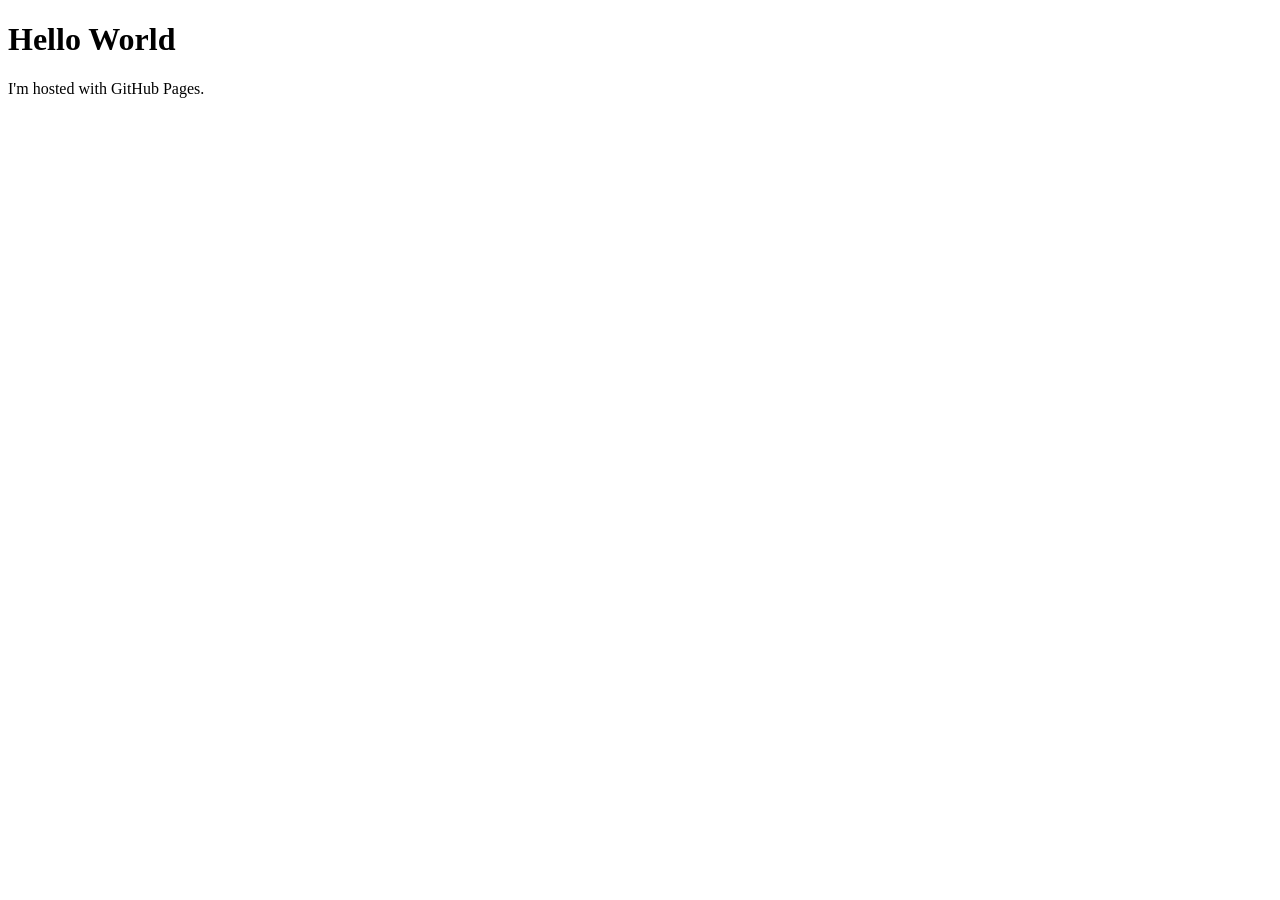
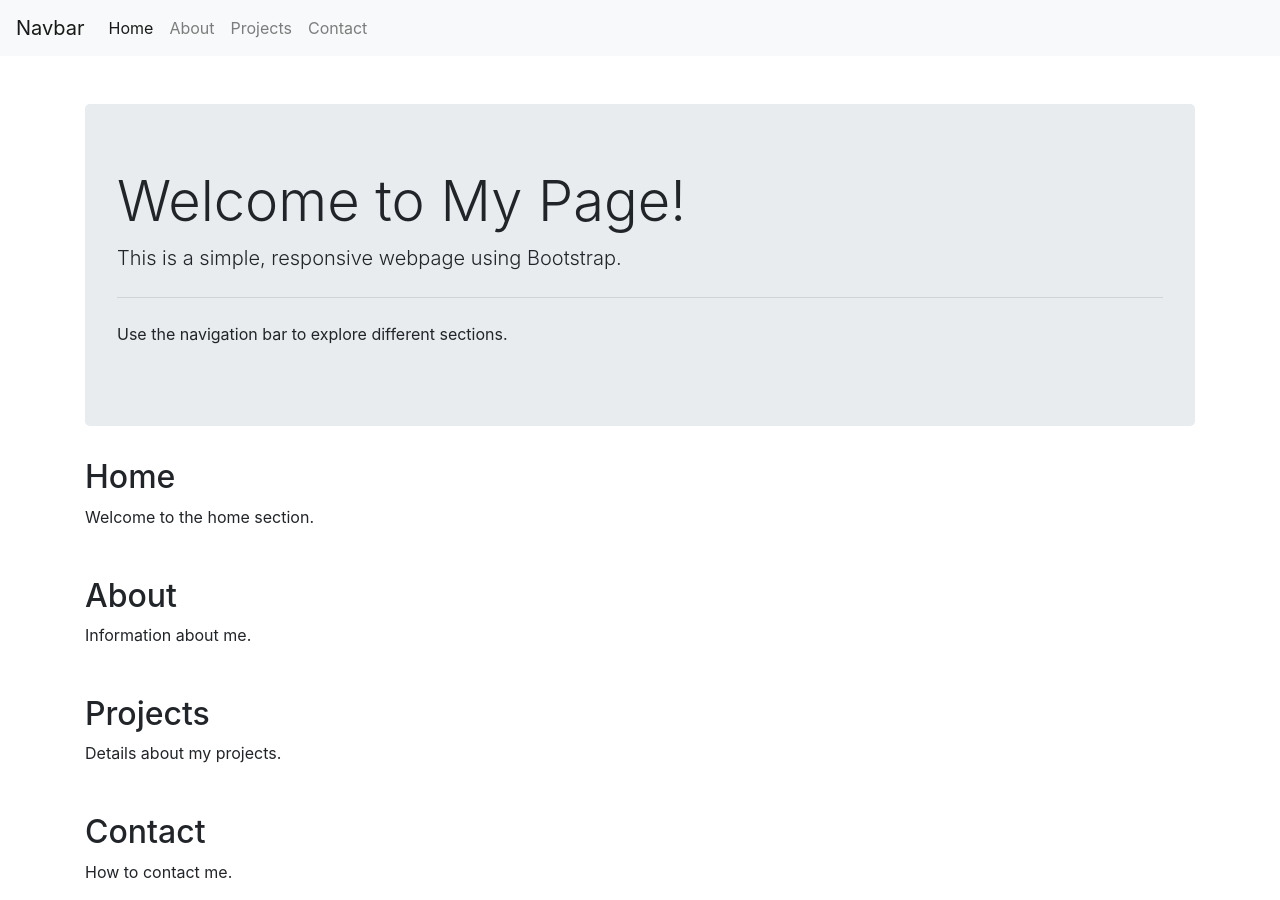
Before and after one commit to hrishabh-sobti1/hrishabh-sobti1.github.io, a plain HTML site: page index.html in a window 1280 px wide. Before the commit the page ends 800 px from the top, so only its background shows below. Drawn offline with nearby package versions, Linux system fonts and the light colour scheme.

Commit message:
Update index.html

```diff
--- a/index.html
+++ b/index.html
@@ -1,7 +1,71 @@
 <!DOCTYPE html>
-<html>
+<html lang="en">
+<head>
+    <meta charset="UTF-8">
+    <meta name="viewport" content="width=device-width, initial-scale=1.0">
+    <title>My Bootstrap Page</title>
+    <!-- Bootstrap CSS -->
+    <link href="https://maxcdn.bootstrapcdn.com/bootstrap/4.5.2/css/bootstrap.min.css" rel="stylesheet">
+</head>
 <body>
-<h1>Hello World</h1>
-<p>I'm hosted with GitHub Pages.</p>
+    <!-- Navigation Bar -->
+    <nav class="navbar navbar-expand-lg navbar-light bg-light">
+        <a class="navbar-brand" href="#">Navbar</a>
+        <button class="navbar-toggler" type="button" data-toggle="collapse" data-target="#navbarNav" aria-controls="navbarNav" aria-expanded="false" aria-label="Toggle navigation">
+            <span class="navbar-toggler-icon"></span>
+        </button>
+        <div class="collapse navbar-collapse" id="navbarNav">
+            <ul class="navbar-nav">
+                <li class="nav-item active">
+                    <a class="nav-link" href="#home">Home <span class="sr-only">(current)</span></a>
+                </li>
+                <li class="nav-item">
+                    <a class="nav-link" href="#about">About</a>
+                </li>
+                <li class="nav-item">
+                    <a class="nav-link" href="#projects">Projects</a>
+                </li>
+                <li class="nav-item">
+                    <a class="nav-link" href="#contact">Contact</a>
+                </li>
+            </ul>
+        </div>
+    </nav>
+
+    <!-- Main Content -->
+    <div class="container mt-5">
+        <div class="jumbotron">
+            <h1 class="display-4">Welcome to My Page!</h1>
+            <p class="lead">This is a simple, responsive webpage using Bootstrap.</p>
+            <hr class="my-4">
+            <p>Use the navigation bar to explore different sections.</p>
+        </div>
+
+        <!-- Sections -->
+        <section id="home">
+            <h2>Home</h2>
+            <p>Welcome to the home section.</p>
+        </section>
+
+        <section id="about" class="mt-5">
+            <h2>About</h2>
+            <p>Information about me.</p>
+        </section>
+
+        <section id="projects" class="mt-5">
+            <h2>Projects</h2>
+            <p>Details about my projects.</p>
+        </section>
+
+        <section id="contact" class="mt-5">
+            <h2>Contact</h2>
+            <p>How to contact me.</p>
+        </section>
+    </div>
+
+    <!-- Bootstrap JS and dependencies -->
+    <script src="https://code.jquery.com/jquery-3.5.1.slim.min.js"></script>
+    <script src="https://cdn.jsdelivr.net/npm/@popperjs/core@2.9.3/dist/umd/popper.min.js"></script>
+    <script src="https://maxcdn.bootstrapcdn.com/bootstrap/4.5.2/js/bootstrap.min.js"></script>
 </body>
 </html>
```
